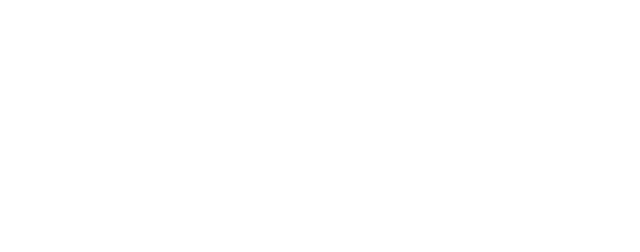
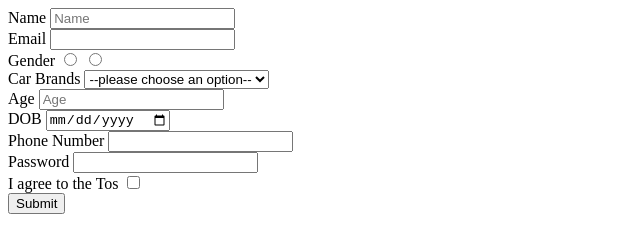
Before and after one commit to acciojob/signup-form-car-amanrajput12, a website: page main.html in a window 1280 px wide. Shown: the whole page, without its empty margins (0-640 px from the left). Drawn offline with Linux system fonts and the light colour scheme.

Commit message:
created a submission

```diff
--- a/main.html
+++ b/main.html
@@ -8,6 +8,41 @@
 
 <body>
 	<!-- the entire body must be written by student -->
+
+	<form method="post">
+		<label for="name">Name</label>
+		<input type="text"  required id="name" placeholder="Name"/>
+		<br/>
+		<label for="email">Email</label>
+			<input required type="email" id="email" plceholder="Email" />
+		<br/>
+		 <label for="gender_m">Gender</label>
+			<input required  type="radio" value="Male" id="gender_m" name="gender"  />
+			<input required  type="radio" value="Female" id="gender_f" name="gender" />
+		     <br/>
+		<label for="cars">Car Brands</label>
+		<select id="cars" required   >
+					 <option  selected  disabled> --please choose an option--</option>
+
+		</select>
+		<br/>
+       <label for="age">Age</label>
+			<input type="number" id="age" placeholder="Age" required  />
+		<br/>
+		<Label for="dob">DOB</Label>
+		 <input type="date" id="dob" required />
+		<br/>
+		<label for="tel">Phone Number</label>
+		<input type="tel" id="tel" plceholder="xxx-xxx-xxxx" />
+		<br/>
+		<label for="password">Password</label>
+		<input type="password" id="password" plceholder="password" required />
+		 <br/>
+		<label for="tos">I agree to the Tos</label>
+		<input type="checkbox" id="tos" required />
+		 <br/>
+		<input type="submit" value="Submit" />
+	</form>
     <script type="text/javascript" src="./script.js">
 </script>
 
```
Also changed, not shown: styles.css (line endings or trailing spaces).
